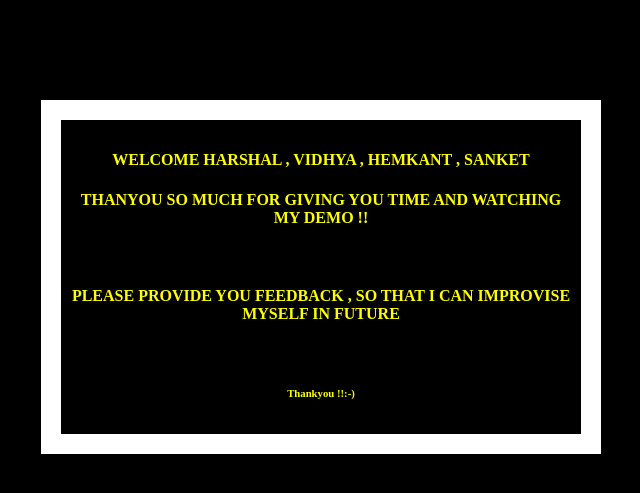
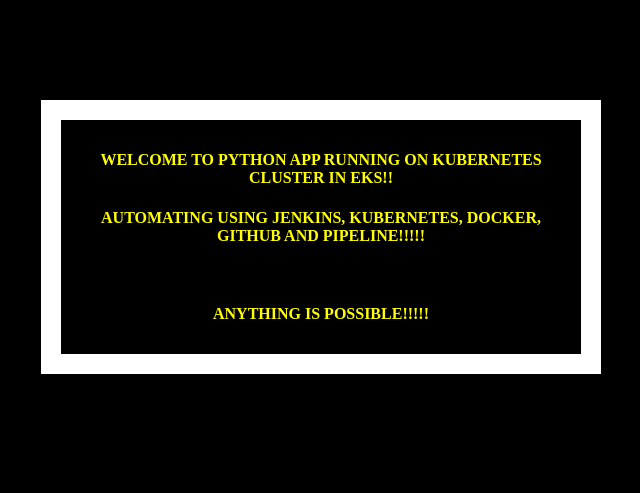
Before and after one commit to athorat940/ctassessment2, a Flask app: page / in a window 1280 px wide. Shown: the top 493 px of the page, without its empty margins (319-959 px from the left). Run offline with Flask 2, Linux system fonts and the light colour scheme.

Commit message:
Update index.html

```diff
--- a/templates/index.html
+++ b/templates/index.html
@@ -19,12 +19,10 @@
   </head>
   <body>
     <div class="container">
-      <h4>Welcome Harshal , Vidhya , Hemkant , Sanket</h4>
-      <h4>Thanyou so much for giving you time and watching my Demo !!</h4>
+      <h4>Welcome to Python App running on Kubernetes cluster in EKS!!</h4>
+      <h4>Automating using Jenkins, Kubernetes, Docker, GitHub and Pipeline!!!!!</h4>
       <br>
-       <h4>Please provide you feedback , so that i can improvise myself in future</h4>
-      <br>
-      <h6>Thankyou !!:-)</h6>
+       <h4>Anything is Possible!!!!!</h4>
     </div>
   </body>
 </html>
```
